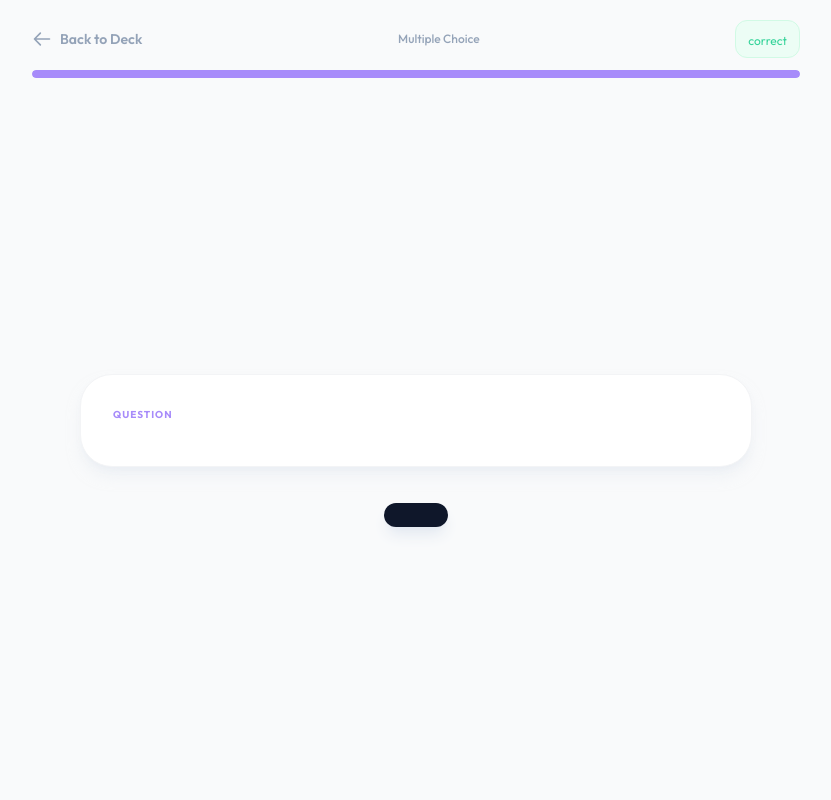
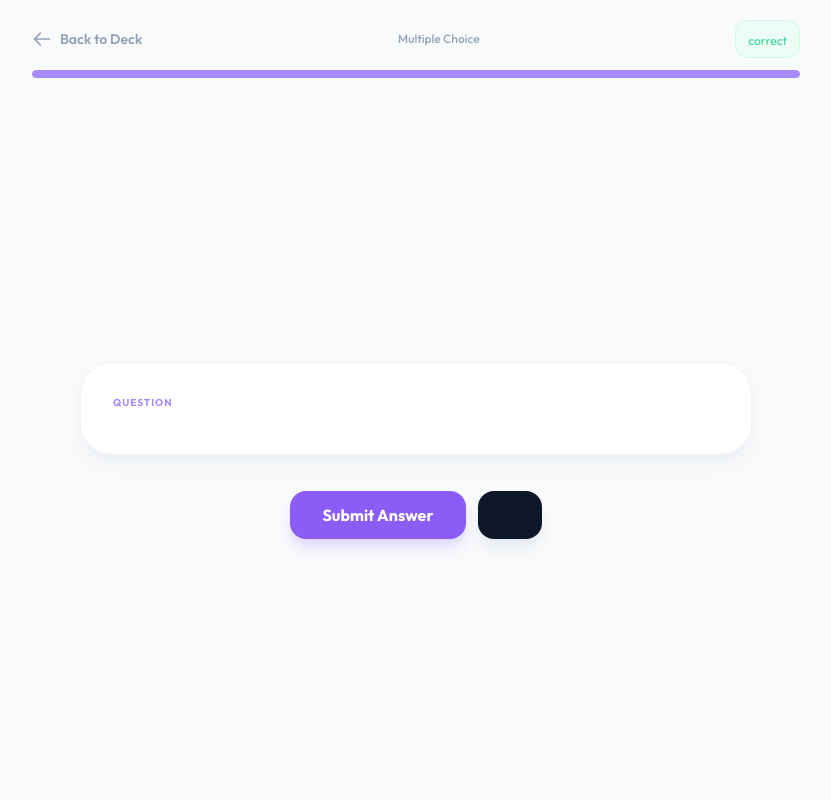
Before and after one commit to androidsheesh/QuizGo, a Laravel app: template resources/views/study/multiplechoice.blade.php in a window 1280 px wide. Shown: the whole page, without its empty margins (224-1055 px from the left). Run offline with Laravel 12, Linux system fonts and the light colour scheme; the template is opened without the code that fills it, so the values that code supplies are empty; style sheets or scripts are compiled from the project's sources; parts of the project's set-up code (start-up, migrations or seed data) failed here and were passed over.

Commit message:
feat: enhance answer selection and submission process in multiple choice quiz

```diff
--- a/resources/views/study/multiplechoice.blade.php
+++ b/resources/views/study/multiplechoice.blade.php
@@ -50,10 +50,11 @@
                 {{-- Answer Options --}}
                 <div class="grid grid-cols-1 gap-2.5">
                     <template x-for="(option, index) in currentOptions" :key="index">
-                        <button @click="selectAnswer(option)"
+                        <button @click="if(!answered) selected = option"
                             :disabled="answered"
                             :class="{
-                                'border-gray-100 bg-white hover:border-violet-300 hover:bg-violet-50/50 hover:-translate-y-0.5': !answered,
+                                'border-violet-400 bg-violet-50 ring-2 ring-violet-400/30': !answered && selected === option,
+                                'border-gray-100 bg-white hover:border-violet-300 hover:bg-violet-50/50 hover:-translate-y-0.5': !answered && selected !== option,
                                 'border-emerald-400 bg-emerald-50 ring-2 ring-emerald-400/30': answered && option === cards[current]?.answer,
                                 'border-red-400 bg-red-50 ring-2 ring-red-400/30': answered && selected === option && option !== cards[current]?.answer,
                                 'border-gray-100 bg-white opacity-50': answered && option !== cards[current]?.answer && selected !== option,
@@ -62,7 +63,8 @@
                             class="w-full flex items-center gap-4 p-4 rounded-2xl border-2 transition-all duration-200 text-left">
                             <div class="w-9 h-9 rounded-xl flex items-center justify-center text-sm font-bold shrink-0"
                                 :class="{
-                                    'bg-slate-100 text-slate-500': !answered,
+                                    'bg-violet-400 text-white': !answered && selected === option,
+                                    'bg-slate-100 text-slate-500': !answered && selected !== option,
                                     'bg-emerald-400 text-white': answered && option === cards[current]?.answer,
                                     'bg-red-400 text-white': answered && selected === option && option !== cards[current]?.answer,
                                     'bg-slate-100 text-slate-300': answered && option !== cards[current]?.answer && selected !== option
@@ -82,9 +84,16 @@
                     </template>
                 </div>
 
-                {{-- Next Button --}}
-                <div x-show="answered" class="mt-4 flex justify-center">
-                    <button @click="nextQuestion()"
+                {{-- Action Buttons --}}
+                <div class="mt-4 flex justify-center gap-3">
+                    {{-- Submit Answer Button --}}
+                    <button x-show="!answered && selected !== null" @click="submitAnswer()"
+                        class="px-8 py-3 bg-violet-500 text-white font-bold rounded-2xl hover:bg-violet-600 transition-colors shadow-lg shadow-violet-200">
+                        Submit Answer
+                    </button>
+
+                    {{-- Next Button --}}
+                    <button x-show="answered" @click="nextQuestion()"
                         class="px-8 py-3 bg-slate-900 text-white font-bold rounded-2xl hover:bg-slate-800 transition-colors shadow-lg shadow-slate-200">
                         <span x-text="current < cards.length - 1 ? 'Next Question →' : 'See Results →'"></span>
                     </button>
@@ -166,11 +175,10 @@
                     this.currentOptions = [correct, ...wrongs].sort(() => Math.random() - 0.5);
                 },
 
-                selectAnswer(option) {
-                    if (this.answered) return;
-                    this.selected = option;
+                submitAnswer() {
+                    if (this.answered || this.selected === null) return;
                     this.answered = true;
-                    if (option === this.cards[this.current].answer) {
+                    if (this.selected === this.cards[this.current].answer) {
                         this.score++;
                     }
                 },
```
